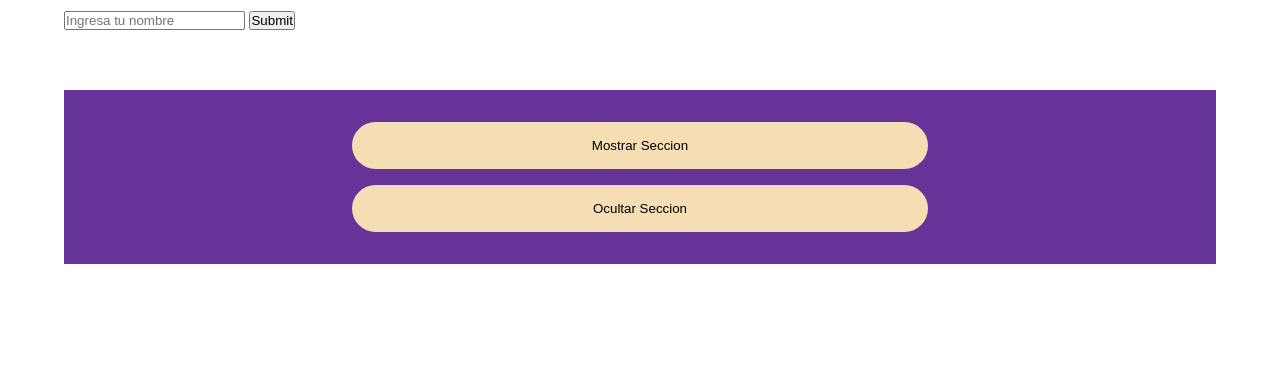
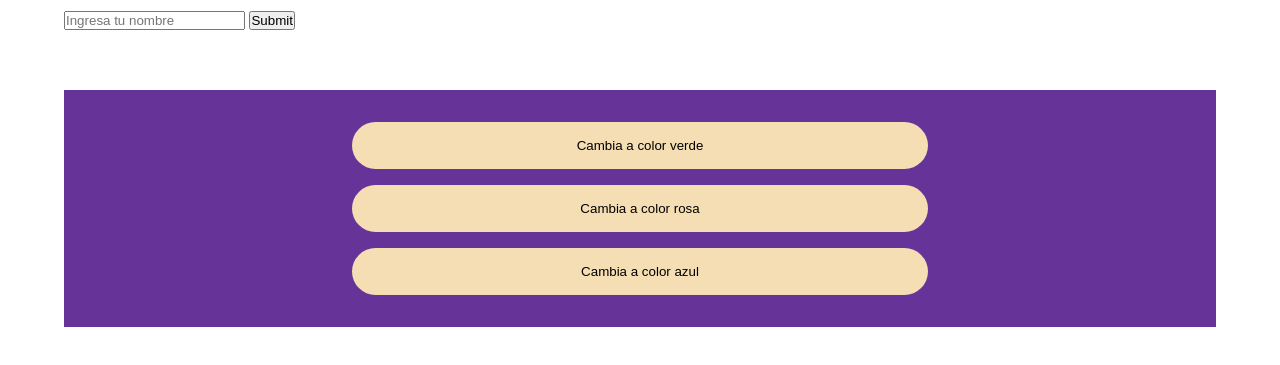
Before and after one commit to Yarlen12/Js-dom-curso, a plain HTML site: page 3-curso-DOM/02-eventos/index.html in a window 1280 px wide. Shown: the part 119-484 px from the top of the page. Drawn offline with Linux system fonts and the light colour scheme.

Commit message:
Se hicieron cambios en el index, debido a los ejemplos nuevos

```diff
--- a/3-curso-DOM/02-eventos/index.html
+++ b/3-curso-DOM/02-eventos/index.html
@@ -17,9 +17,18 @@
     </main>
 
     <section class="section">
-      <button data-id="button-show">Mostrar Seccion</button>
+      <button class="button-color" data-color="darkgreen">
+        Cambia a color verde
+      </button>
+      <button class="button-color" data-color="hotpink">
+        Cambia a color rosa
+      </button>
+      <button class="button-color" data-color="steelblue">
+        Cambia a color azul
+      </button>
+      <!-- <button data-id="button-show">Mostrar Seccion</button>
 
-      <button data-id="button-hide">Ocultar Seccion</button>
+      <button data-id="button-hide">Ocultar Seccion</button> -->
     </section>
 
     <script src="./app.js"></script>
```
